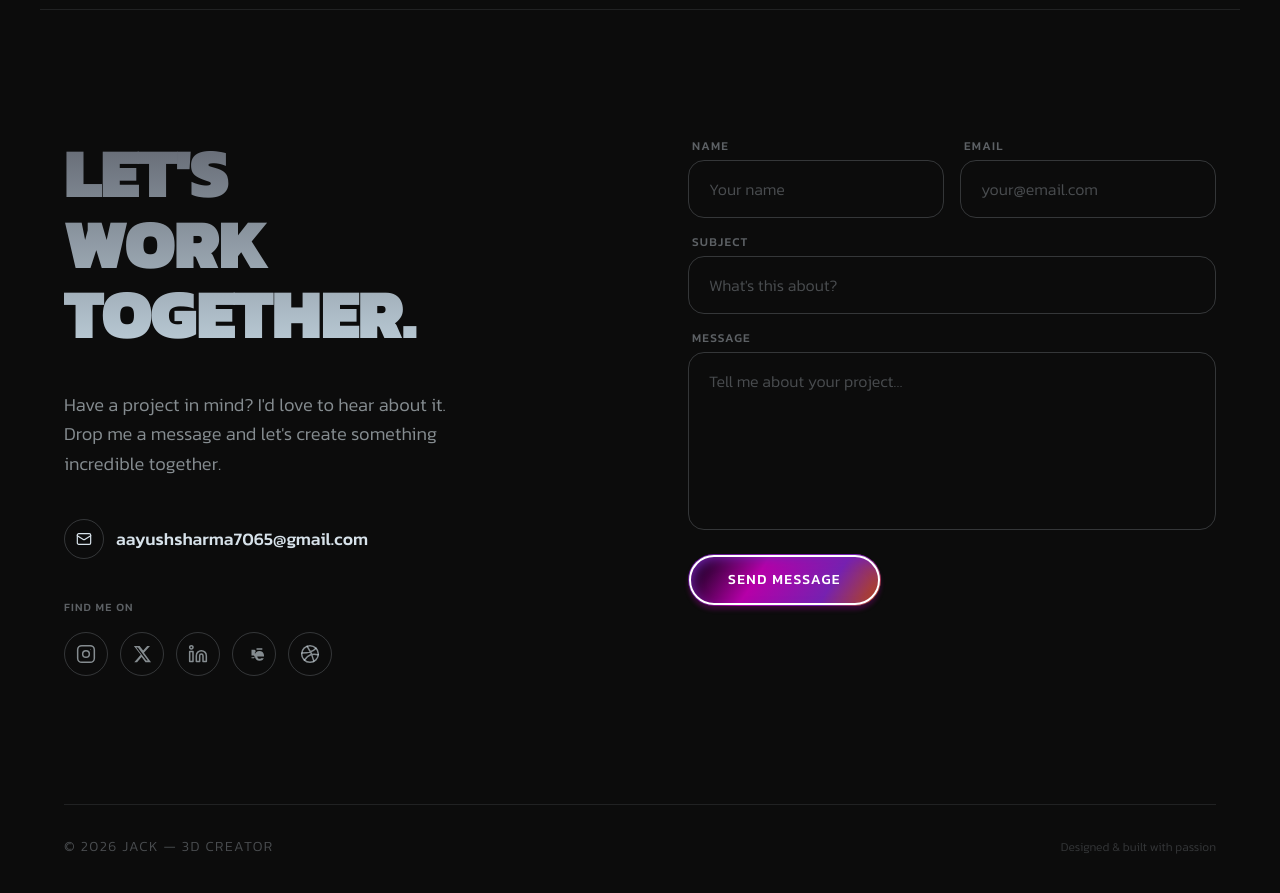
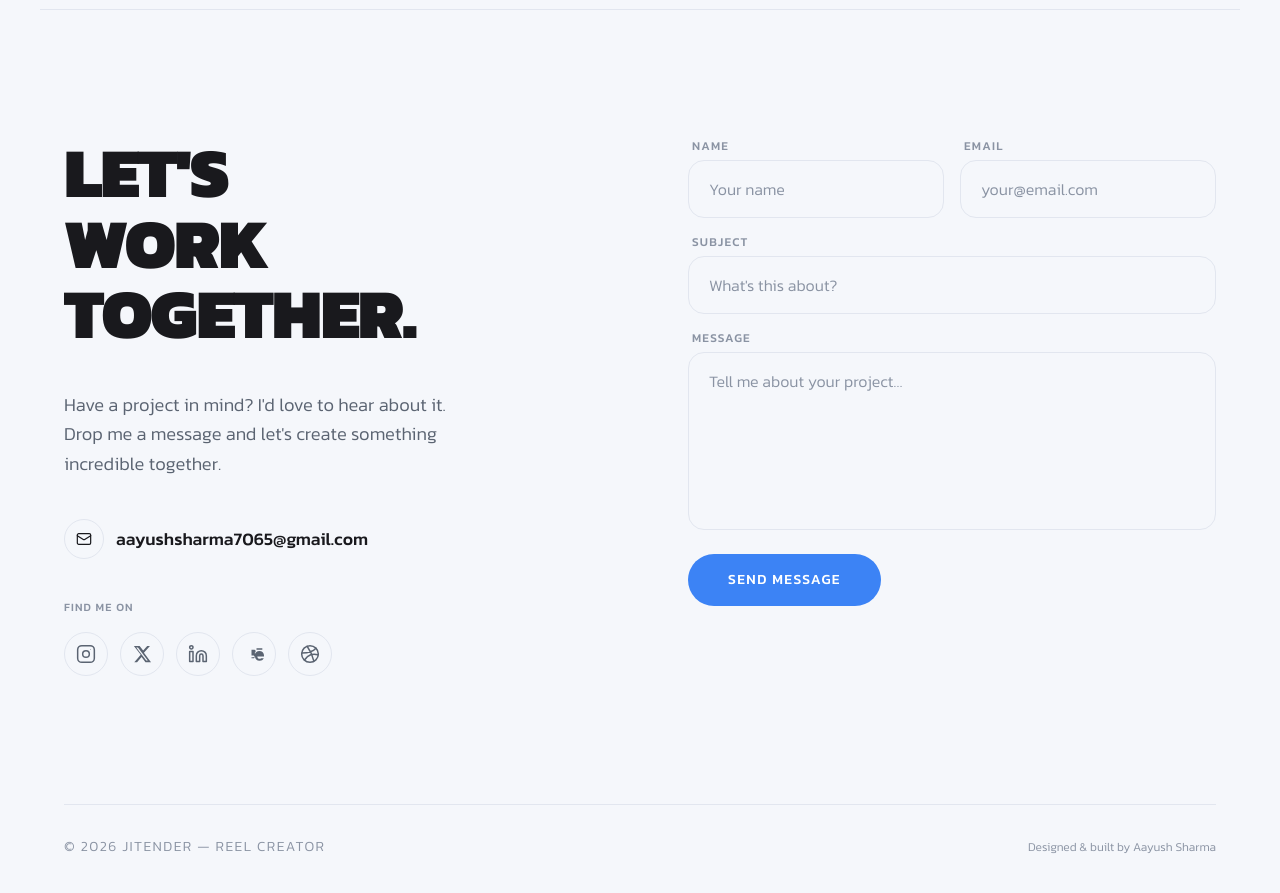
Before and after one commit to aayush-webdev/jin, a React (Vite) app: page / in a window 1280 px wide. Shown: the part 6540-7433 px from the top of the page. Built offline with nearby package versions, Linux system fonts and the light colour scheme; the HTML template or start-up script is replaced by a standard one.

Commit message:
feat: initialize portfolio project structure with core landing page sections and UI components

```diff
--- a/src/App.tsx
+++ b/src/App.tsx
@@ -7,7 +7,7 @@ import ContactSection from './sections/ContactSection'
 
 export default function App() {
   return (
-    <main style={{ backgroundColor: '#0C0C0C', overflowX: 'clip' }}>
+    <main style={{ backgroundColor: '#F5F7FB', overflowX: 'clip' }}>
       <HeroSection />
       <MarqueeSection />
       <AboutSection />
--- a/src/components/ContactButton.tsx
+++ b/src/components/ContactButton.tsx
@@ -9,13 +9,7 @@ export default function ContactButton({ id = 'contact-btn' }: ContactButtonProps
       className="rounded-full font-medium uppercase tracking-widest text-white cursor-pointer
         px-8 py-3 sm:px-10 sm:py-3.5 md:px-12 md:py-4
         text-xs sm:text-sm md:text-base
-        transition-opacity duration-200 hover:opacity-80"
-      style={{
-        background: 'linear-gradient(123deg, #18011F 7%, #B600A8 37%, #7621B0 72%, #BE4C00 100%)',
-        boxShadow: '0px 4px 4px rgba(181, 1, 167, 0.25), inset 4px 4px 12px #7721B1',
-        outline: '2px solid white',
-        outlineOffset: '-3px',
-      }}
+        transition-colors duration-200 bg-[#3C83F5] hover:bg-[#2F6FE0]"
     >
       Contact Me
     </button>
--- a/src/components/LiveProjectButton.tsx
+++ b/src/components/LiveProjectButton.tsx
@@ -6,10 +6,10 @@ export default function LiveProjectButton({ id }: LiveProjectButtonProps) {
   return (
     <button
       id={id}
-      className="rounded-full border-2 border-[#D7E2EA] text-[#D7E2EA] font-medium uppercase tracking-widest cursor-pointer
+      className="rounded-full border-2 border-[#3C83F5] text-[#3C83F5] font-medium uppercase tracking-widest cursor-pointer
         px-8 py-3 sm:px-10 sm:py-3.5
         text-sm sm:text-base
-        transition-colors duration-200 hover:bg-[#D7E2EA]/10"
+        transition-colors duration-200 hover:bg-[rgba(60,131,245,0.08)]"
     >
       Live Project
     </button>
--- a/src/index.css
+++ b/src/index.css
@@ -13,14 +13,11 @@
 html,
 body,
 #root {
-  background-color: #0C0C0C;
+  background-color: #F5F7FB;
   font-family: 'Kanit', sans-serif;
-  color: #D7E2EA;
+  color: #19191D;
 }
 
 .hero-heading {
-  background: linear-gradient(180deg, #646973 0%, #BBCCD7 100%);
-  -webkit-background-clip: text;
-  background-clip: text;
-  -webkit-text-fill-color: transparent;
+  color: #19191D;
 }
--- a/src/sections/AboutSection.tsx
+++ b/src/sections/AboutSection.tsx
@@ -20,7 +20,7 @@ export default function AboutSection() {
       id="about"
       className="relative min-h-screen flex flex-col items-center justify-center
         px-5 sm:px-8 md:px-10 py-20"
-      style={{ backgroundColor: '#0C0C0C' }}
+      style={{ backgroundColor: '#F5F7FB' }}
     >
       {/* Decorative corner images */}
       {/* Top-left: Moon */}
@@ -71,7 +71,7 @@ export default function AboutSection() {
         <div className="flex flex-col items-center gap-16 sm:gap-20 md:gap-24">
           <AnimatedText
             text={ABOUT_TEXT}
-            className="font-medium text-center leading-relaxed w-full max-w-[560px] text-[#D7E2EA]"
+            className="font-medium text-center leading-relaxed w-full max-w-[560px] text-[#19191D]"
             style={{ fontSize: 'clamp(1rem, 2vw, 1.35rem)' }}
           />
           <ContactButton id="about-contact-btn" />
--- a/src/sections/ContactSection.tsx
+++ b/src/sections/ContactSection.tsx
@@ -84,15 +84,15 @@ export default function ContactSection() {
   }
 
   const inputClass =
-    'w-full bg-transparent border border-[#D7E2EA]/20 rounded-2xl px-5 py-4 text-[#D7E2EA] placeholder-[#D7E2EA]/30 font-light text-base outline-none focus:border-[#D7E2EA]/60 transition-colors duration-200'
+    'w-full bg-transparent border border-[#E2E6EF] rounded-2xl px-5 py-4 text-[#19191D] placeholder-[#8A93A3] font-light text-base outline-none focus:border-[#3C83F5] transition-colors duration-200'
 
   return (
     <section
       id="contact"
-      className="bg-[#0C0C0C] relative px-5 sm:px-8 md:px-10 pt-20 sm:pt-24 md:pt-32 pb-16 sm:pb-20 md:pb-28"
+      className="bg-[#F5F7FB] relative px-5 sm:px-8 md:px-10 pt-20 sm:pt-24 md:pt-32 pb-16 sm:pb-20 md:pb-28"
     >
       {/* Thin top divider */}
-      <div className="w-full h-px bg-[#D7E2EA]/10 mb-20 sm:mb-24 md:mb-32" />
+      <div className="w-full h-px bg-[#E2E6EF] mb-20 sm:mb-24 md:mb-32" />
 
       <div className="max-w-6xl mx-auto grid grid-cols-1 lg:grid-cols-2 gap-16 lg:gap-24 items-start">
 
@@ -109,7 +109,7 @@ export default function ContactSection() {
 
           <FadeIn delay={0.15} y={20}>
             <p
-              className="text-[#D7E2EA]/60 font-light leading-relaxed max-w-sm"
+              className="text-[#5B6472] font-light leading-relaxed max-w-sm"
               style={{ fontSize: 'clamp(0.95rem, 1.6vw, 1.15rem)' }}
             >
               Have a project in mind? I&apos;d love to hear about it. Drop me a message and let&apos;s create something incredible together.
@@ -120,10 +120,10 @@ export default function ContactSection() {
           <FadeIn delay={0.25} y={20}>
             <a
               href="mailto:aayushsharma7065@gmail.com"
-              className="inline-flex items-center gap-3 text-[#D7E2EA] font-medium hover:opacity-70 transition-opacity duration-200 group"
+              className="inline-flex items-center gap-3 text-[#19191D] font-medium hover:text-[#3C83F5] transition-colors duration-200 group"
               style={{ fontSize: 'clamp(0.95rem, 1.5vw, 1.1rem)' }}
             >
-              <span className="w-10 h-10 rounded-full border border-[#D7E2EA]/20 flex items-center justify-center group-hover:border-[#D7E2EA]/60 transition-colors duration-200">
+              <span className="w-10 h-10 rounded-full border border-[#E2E6EF] flex items-center justify-center group-hover:border-[#3C83F5] transition-colors duration-200">
                 <svg viewBox="0 0 24 24" fill="none" stroke="currentColor" strokeWidth={1.8} strokeLinecap="round" strokeLinejoin="round" className="w-4 h-4">
                   <rect x="2" y="4" width="20" height="16" rx="2" />
                   <path d="m22 7-8.97 5.7a1.94 1.94 0 0 1-2.06 0L2 7" />
@@ -137,7 +137,7 @@ export default function ContactSection() {
           <FadeIn delay={0.35} y={20}>
             <div className="flex flex-col gap-4">
               <span
-                className="text-[#D7E2EA]/40 uppercase tracking-widest font-medium"
+                className="text-[#8A93A3] uppercase tracking-widest font-medium"
                 style={{ fontSize: '0.7rem' }}
               >
                 Find me on
@@ -156,8 +156,8 @@ export default function ContactSection() {
                     viewport={{ once: true }}
                     transition={{ delay: 0.4 + i * 0.07, duration: 0.5, ease: [0.25, 0.1, 0.25, 1] }}
                     whileHover={{ scale: 1.08 }}
-                    className="w-11 h-11 rounded-full border border-[#D7E2EA]/20 flex items-center justify-center
-                      text-[#D7E2EA]/60 hover:text-[#D7E2EA] hover:border-[#D7E2EA]/60
+                    className="w-11 h-11 rounded-full border border-[#E2E6EF] flex items-center justify-center
+                      text-[#5B6472] hover:text-[#3C83F5] hover:border-[#3C83F5]
                       transition-colors duration-200 cursor-pointer"
                   >
                     {social.icon}
@@ -179,7 +179,7 @@ export default function ContactSection() {
             {/* Name + Email row */}
             <div className="grid grid-cols-1 sm:grid-cols-2 gap-4">
               <div className="flex flex-col gap-1.5">
-                <label htmlFor="contact-name" className="text-[#D7E2EA]/40 text-xs uppercase tracking-widest font-medium pl-1">
+                <label htmlFor="contact-name" className="text-[#8A93A3] text-xs uppercase tracking-widest font-medium pl-1">
                   Name
                 </label>
                 <input
@@ -194,7 +194,7 @@ export default function ContactSection() {
                 />
               </div>
               <div className="flex flex-col gap-1.5">
-                <label htmlFor="contact-email" className="text-[#D7E2EA]/40 text-xs uppercase tracking-widest font-medium pl-1">
+                <label htmlFor="contact-email" className="text-[#8A93A3] text-xs uppercase tracking-widest font-medium pl-1">
                   Email
                 </label>
                 <input
@@ -212,7 +212,7 @@ export default function ContactSection() {
 
             {/* Subject */}
             <div className="flex flex-col gap-1.5">
-              <label htmlFor="contact-subject" className="text-[#D7E2EA]/40 text-xs uppercase tracking-widest font-medium pl-1">
+              <label htmlFor="contact-subject" className="text-[#8A93A3] text-xs uppercase tracking-widest font-medium pl-1">
                 Subject
               </label>
               <input
@@ -228,7 +228,7 @@ export default function ContactSection() {
 
             {/* Message */}
             <div className="flex flex-col gap-1.5">
-              <label htmlFor="contact-message" className="text-[#D7E2EA]/40 text-xs uppercase tracking-widest font-medium pl-1">
+              <label htmlFor="contact-message" className="text-[#8A93A3] text-xs uppercase tracking-widest font-medium pl-1">
                 Message
               </label>
               <textarea
@@ -253,13 +253,8 @@ export default function ContactSection() {
                 whileTap={{ scale: status === 'idle' ? 0.97 : 1 }}
                 className="rounded-full font-medium uppercase tracking-widest text-white cursor-pointer
                   px-10 py-4 text-sm
-                  disabled:opacity-60 disabled:cursor-not-allowed"
-                style={{
-                  background: 'linear-gradient(123deg, #18011F 7%, #B600A8 37%, #7621B0 72%, #BE4C00 100%)',
-                  boxShadow: '0px 4px 4px rgba(181, 1, 167, 0.25), inset 4px 4px 12px #7721B1',
-                  outline: '2px solid white',
-                  outlineOffset: '-3px',
-                }}
+                  disabled:opacity-60 disabled:cursor-not-allowed
+                  bg-[#3C83F5] hover:bg-[#2F6FE0] transition-colors duration-200"
               >
                 {status === 'sending' ? 'Sending…' : status === 'sent' ? '✓ Sent!' : 'Send Message'}
               </motion.button>
@@ -268,7 +263,7 @@ export default function ContactSection() {
                 <motion.span
                   initial={{ opacity: 0, x: -8 }}
                   animate={{ opacity: 1, x: 0 }}
-                  className="text-[#D7E2EA]/60 text-sm font-light"
+                  className="text-[#5B6472] text-sm font-light"
                 >
                   I&apos;ll get back to you soon.
                 </motion.span>
@@ -280,12 +275,12 @@ export default function ContactSection() {
 
       {/* Footer */}
       <div className="mt-24 sm:mt-32 flex flex-col sm:flex-row justify-between items-center gap-4
-        border-t border-[#D7E2EA]/10 pt-8 max-w-6xl mx-auto">
-        <span className="text-[#D7E2EA]/30 text-sm font-light uppercase tracking-widest">
-          © 2026 Jack — 3D Creator
+        border-t border-[#E2E6EF] pt-8 max-w-6xl mx-auto">
+        <span className="text-[#8A93A3] text-sm font-light uppercase tracking-widest">
+          © 2026 Jitender — reel creator
         </span>
-        <span className="text-[#D7E2EA]/20 text-xs font-light">
-          Designed &amp; built with passion
+        <span className="text-[#8A93A3] text-xs font-light">
+          Designed &amp; built by Aayush Sharma
         </span>
       </div>
     </section>
--- a/src/sections/MarqueeSection.tsx
+++ b/src/sections/MarqueeSection.tsx
@@ -51,7 +51,7 @@ export default function MarqueeSection() {
     <section
       ref={sectionRef}
       className="pt-24 sm:pt-32 md:pt-40 pb-10 overflow-x-hidden"
-      style={{ backgroundColor: '#0C0C0C' }}
+      style={{ backgroundColor: '#F5F7FB' }}
     >
       <div className="flex flex-col gap-3">
         {/* Row 1 — moves right */}
```
Also changed, not shown: src/sections/HeroSection.tsx (+11 -12 lines), src/sections/ProjectsSection.tsx (+6 -6 lines), src/sections/ServicesSection.tsx (+5 -5 lines).
